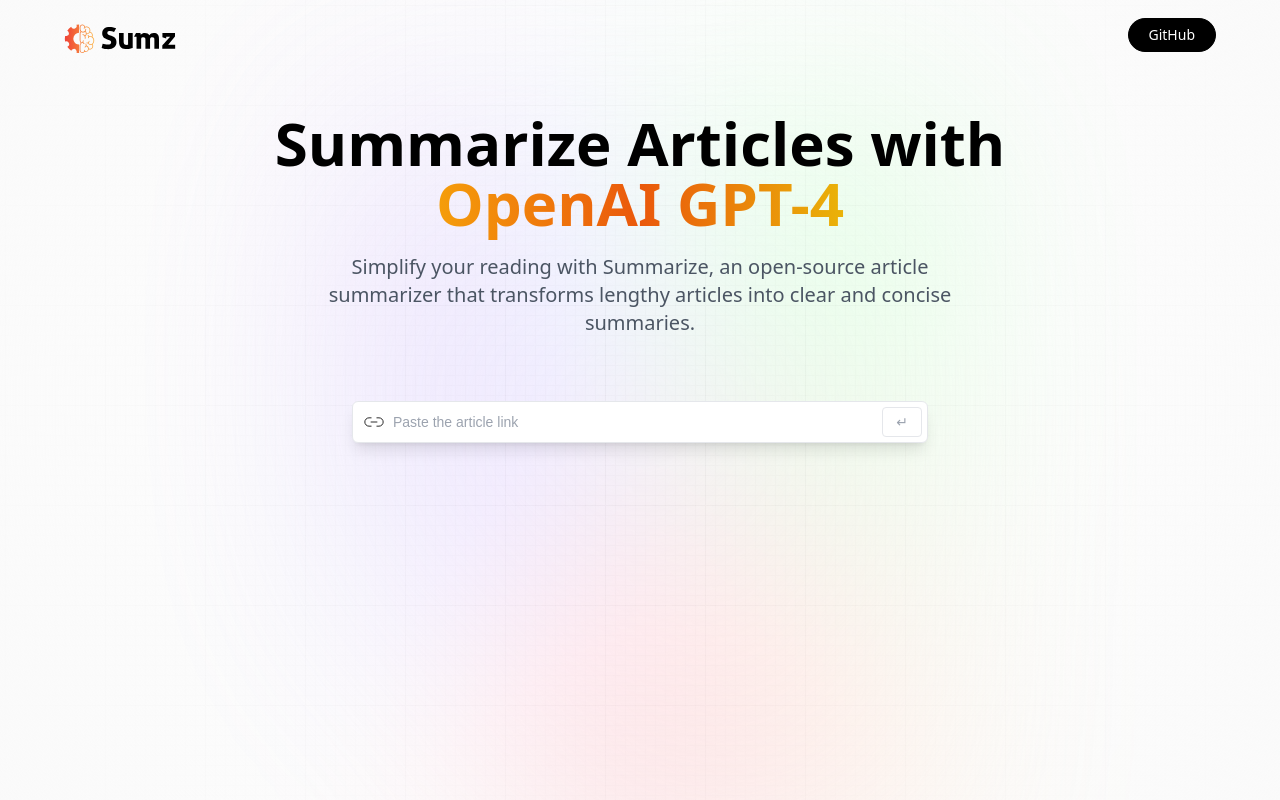
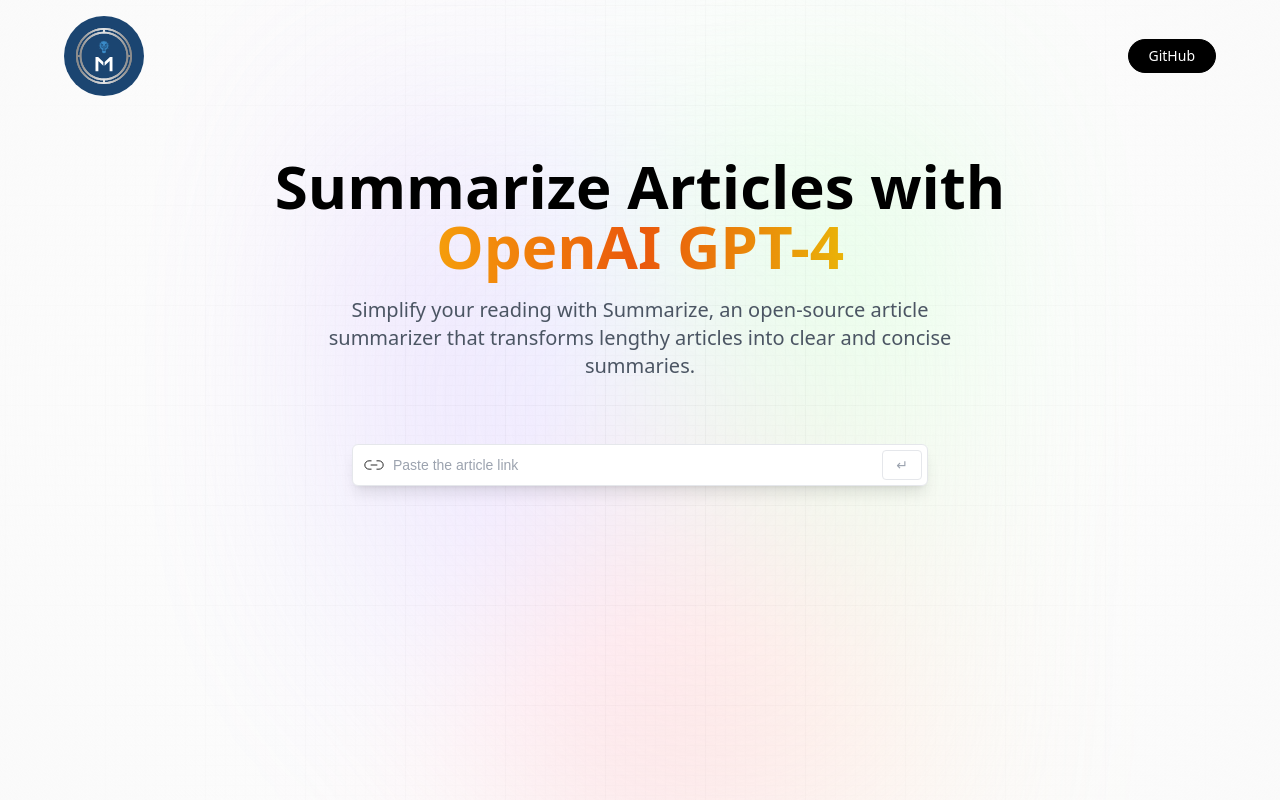
Before and after one commit to ngumartin/AI-Article-Summarizer, a React (Vite) app: page / in a window 1280 px wide. Built offline with nearby package versions, Linux system fonts and the light colour scheme; a web font is replaced by a local one.

Commit message:
Added personal icon.

```diff
--- a/index.html
+++ b/index.html
@@ -2,7 +2,7 @@
 <html lang="en">
   <head>
     <meta charset="UTF-8" />
-    <link rel="icon" type="image/svg+xml" href="/src/assets/favicon.ico" />
+    <link rel="icon" type="image/svg+xml" href="/src/assets/logo-color.png" />
     <meta name="viewport" content="width=device-width, initial-scale=1.0" />
     <title>OpenAI Article Summarizer</title>
     <link
--- a/src/components/Demo.jsx
+++ b/src/components/Demo.jsx
@@ -93,7 +93,7 @@
         </form>
 
         {/* Browse History */}
-        <div className="flex flex-col gap-1 max-h-60 overflow-y-auto">
+        {/* <div className="flex flex-col gap-1 max-h-60 overflow-y-auto">
             {allArticles.reverse().map((item, index) => (
                 <div
                     key={`link-${index}`}
@@ -112,7 +112,7 @@
                 </p>
             </div>
             ))}
-        </div>
+        </div> */}
     </div>
 
       {/* Display Result */}
--- a/src/components/Hero.jsx
+++ b/src/components/Hero.jsx
@@ -4,7 +4,7 @@
     return (
     <header className='w-full flex justify-center items-center flex-col'>
         <nav className='flex justify-between items-center w-full mb-10 pt-4'>
-            <img src={ logo } alt="sumz_logo" className='w-28 object-contain'/>
+            <img src={ logo } alt="sumz_logo" className='w-20 object-contain rounded-full'/>
             <button
                 type='button'
                 onClick={() => window.open('https://github.com/adrjaja')}
```
Also changed, not shown: src/assets/logo.svg.
